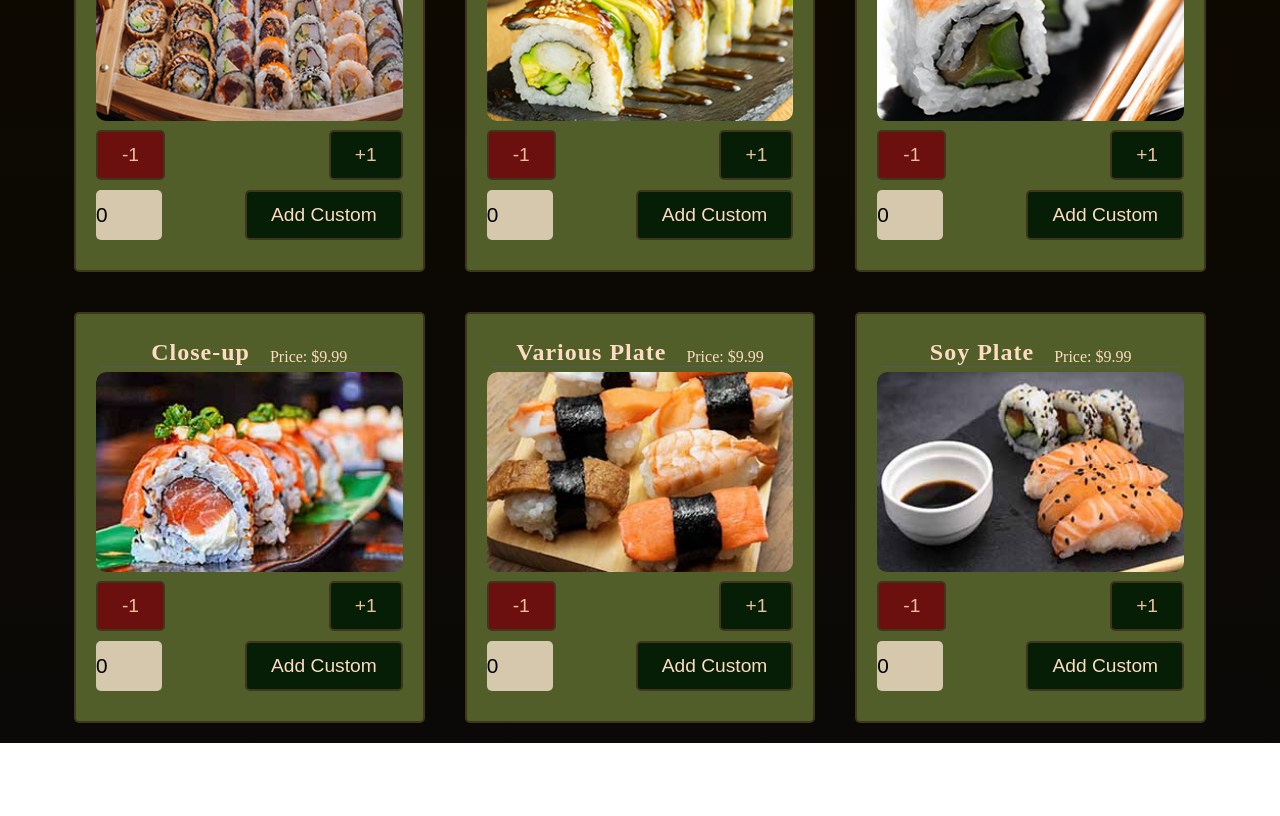
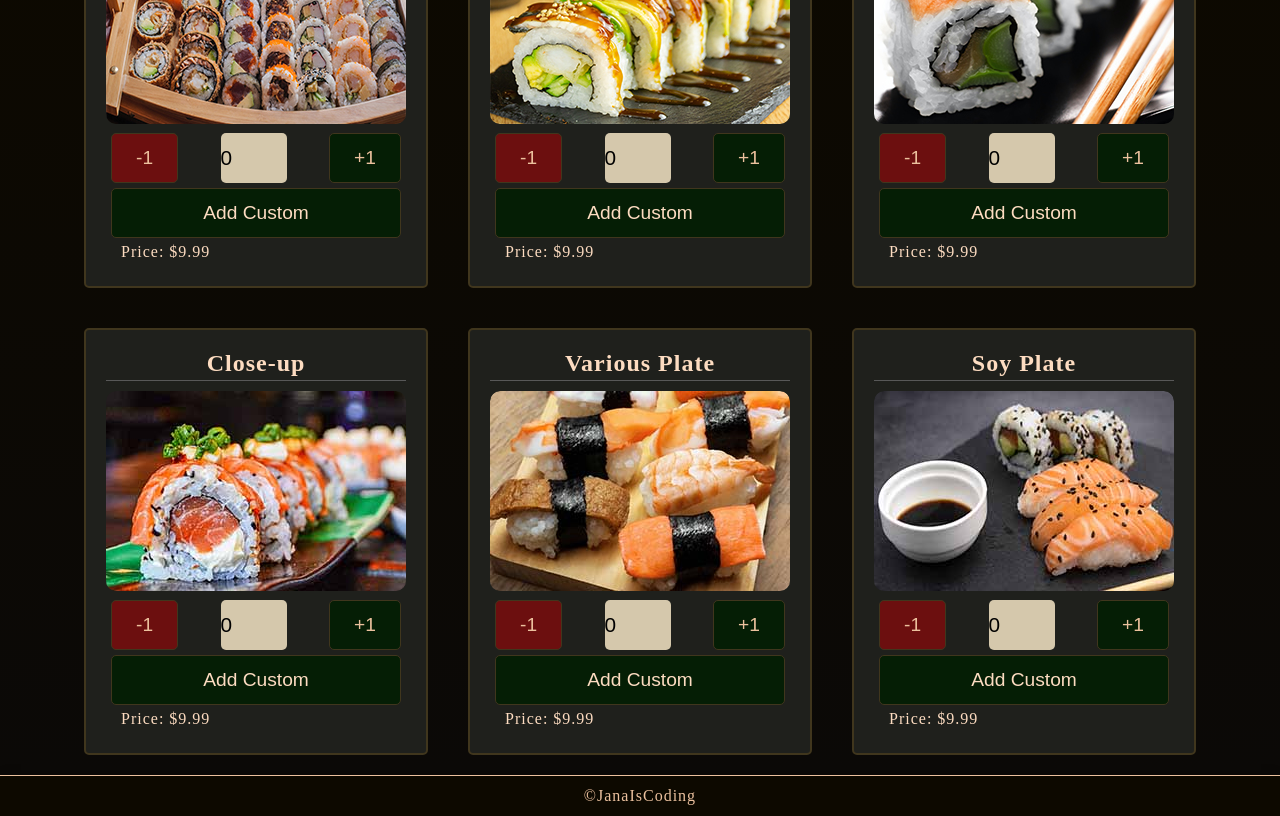
Before and after one commit to janaiscoding/shopping-cart, a React (Create React App) app: page /#/store in a window 1280 px wide. Shown: the part 240-1056 px from the top of the page. Before the commit the page ends 983 px from the top, so only its background shows below. Built offline with nearby package versions, Linux system fonts and the light colour scheme.

Commit message:
Modify styling of mainly cart items

```diff
--- a/src/components/StoreItem.js
+++ b/src/components/StoreItem.js
@@ -47,13 +47,6 @@ const StoreItem = ({ product, handleCartAdd, handleCartRemove }) => {
       <div className="product-item">
         <div className="product-info">
           <div className="product-name">{product.name}</div>
-          <div className="product-price">
-            Price: $
-            {product.quantity === 0
-              ? product.price
-              : (product.price * product.quantity).toFixed(2)}
-          </div>
-          {product.quantity === 0 ? `` : <div>In bag: {product.quantity}</div>}
         </div>
         <div className="img-handle">
           <img
@@ -70,11 +63,6 @@ const StoreItem = ({ product, handleCartAdd, handleCartRemove }) => {
             <button onClick={handleRemoveSingular} className="minus-one">
               -1
             </button>
-            <button onClick={handleAddSingular} className="plus-one">
-              +1
-            </button>
-          </div>
-          <div className="custom-input">
             <input
               type="number"
               min={"0"}
@@ -82,12 +70,30 @@ const StoreItem = ({ product, handleCartAdd, handleCartRemove }) => {
               value={quantity}
               onChange={handleQuantityChange}
             />
+            <button onClick={handleAddSingular} className="plus-one">
+              +1
+            </button>
+          </div>
+          <div className="custom-input">
             <button
               onClick={() => handleAdd(product, quantity)}
               className="add-button"
             >
               Add Custom
             </button>
+            <div className="product-bottom-info">
+              <div className="product-price">
+                Price: $
+                {product.quantity === 0
+                  ? product.price
+                  : (product.price * product.quantity).toFixed(2)}
+              </div>
+              {product.quantity === 0 ? (
+                ``
+              ) : (
+                <div className="in-bag">In bag: {product.quantity}</div>
+              )}
+            </div>
           </div>
         </div>
       </div>
--- a/src/styles/cart.css
+++ b/src/styles/cart.css
@@ -3,7 +3,7 @@
   gap: 20px;
   background-image: linear-gradient(#0d0900, #0b0907);
   padding: 20px 200px;
-  min-height: 90vh;
+  min-height: 80vh;
 }
 
 .cart-info {
--- a/src/styles/contact.css
+++ b/src/styles/contact.css
@@ -2,13 +2,12 @@
   color: #c84c4c;
   gap: 20px;
   background-image: linear-gradient(#0d0900, #0b0907);
-  height: 90vh;
+  height: 80vh;
   padding: 20px 200px;
   display: flex;
   flex-direction: column;
   align-content: center;
   text-align: center;
-  /* align-items: center; */
 }
 
 .contact-info {
--- /dev/null
+++ b/src/styles/footer.css
@@ -0,0 +1,21 @@
+/*FOOTER*/
+footer {
+    background-color: #0d0900;
+    border-top: 1px solid #ecc19e;
+    -webkit-box-shadow: 0px -5px 10px -4px rgba(0, 0, 0, 0.2);
+    box-shadow: 0px -5px 10px -4px rgba(0, 0, 0, 0.2);
+    display: flex;
+    justify-content: center;
+    align-items: center;
+    height: 5vh;
+    letter-spacing: 1px;
+  }
+  .footer-link {
+    color: #ecc19e;
+  }
+  /* GLOBAL SETTINGS */
+  a,
+  a:visited,
+  a:focus {
+    text-decoration: none;
+  }
--- a/src/styles/home.css
+++ b/src/styles/home.css
@@ -2,7 +2,7 @@
   display: flex;
   justify-content: center;
   align-items: flex-end;
-  height: 90vh;
+  height: 85vh;
   background-image: url("/src/assets/sushi-restaurant.webp");
   background-repeat: no-repeat;
   background-attachment: fixed;
@@ -13,7 +13,7 @@
 .button-wrapper {
   display: flex;
   gap: 20px;
-  margin-bottom: 10vh;
+  margin-bottom: 15vh;
 }
 
 .store-button,
--- a/src/styles/navbar.css
+++ b/src/styles/navbar.css
@@ -11,3 +11,7 @@
   align-items: center;
   position: sticky;
 }
+.nav-bar > a{
+  font-size: 1.6rem;
+  letter-spacing: 2px;
+}
--- a/src/styles/store.css
+++ b/src/styles/store.css
@@ -17,7 +17,7 @@
   margin: 20px;
   padding: 20px;
   border-radius: 5px;
-  background-color: #515e2a;
+  background-color: #1f201c;
   border: 2px solid #40361d;
 }
 
@@ -26,7 +26,7 @@
   justify-content: center;
   align-items: flex-end;
   gap: 20px;
-  margin: 5px;
+  margin-bottom: 10px;
   border-bottom: 1px solid #585858;
 }
 
@@ -43,6 +43,7 @@ input {
   font-size: 24px;
   font-weight: 700;
   letter-spacing: 1px;
+  margin-bottom: 3px;
 }
 
 .product-price {
@@ -52,15 +53,25 @@ input {
 .buttons-control {
   display: flex;
   flex-direction: column;
-  margin-top: 5px;
+  margin: 5px;
 }
-.increment-decrement,
-.custom-input {
+.increment-decrement {
   display: flex;
   justify-content: space-between;
-  gap: 30px;
-  height: 60px;
+  margin-bottom: 5px;
 }
+.custom-input {
+  display: contents;
+}
+.product-bottom-info{
+  display: flex;
+  align-items: center;
+  margin-top: 5px;
+  letter-spacing: 1px;
+  margin-left: 10px;
+  justify-content: space-between;
+}
+
 .plus-one {
   background-color: #051e05;
 }
--- a/src/styles/styles.css
+++ b/src/styles/styles.css
@@ -32,7 +32,7 @@ button {
   height: 50px;
   background-color: #0d0900;
   border-radius: 5px;
-  border: 2px solid #40361d;
+  border: 1px solid #40361d;
   color: #ecc19e;
 }
 button:hover {
--- a/src/utilities/App.js
+++ b/src/utilities/App.js
@@ -7,6 +7,7 @@ import Home from "../pages/Home";
 import Store from "../pages/Store";
 import Cart from "../pages/Cart";
 import Contact from "../pages/Contact";
+import MyFooter from "./MyFooter";
 
 const App = () => {
   const [cart, setCart] = useState([]);
@@ -100,7 +101,9 @@ const App = () => {
           element={<Contact cart={cart} totalPrice={totalPrice} />}
         />
       </Routes>
+      <MyFooter />
     </HashRouter>
+
   );
 };
 
--- /dev/null
+++ b/src/utilities/MyFooter.js
@@ -0,0 +1,20 @@
+import React from "react";
+import "../styles/footer.css";
+
+const MyFooter = () => {
+  return (
+    <>
+      <footer className="footer">
+        <a
+          href="https://github.com/janaiscoding"
+          className="footer-link"
+          rel="noopener noreferrer"
+        >
+          ©JanaIsCoding
+        </a>
+      </footer>
+    </>
+  );
+};
+// change cart icon to display cuter stuff ? icons maybe ?
+export default MyFooter;
```
Also changed, not shown: 2 other files (tests, documents, lock files or other folders).
